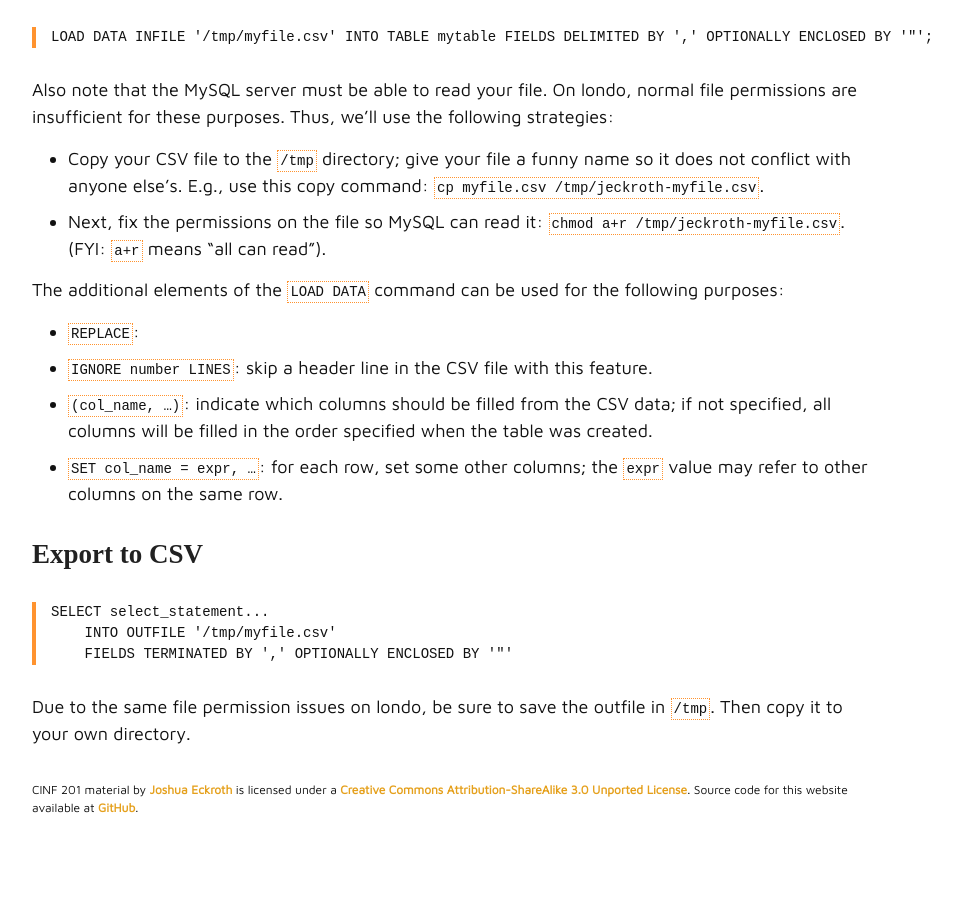
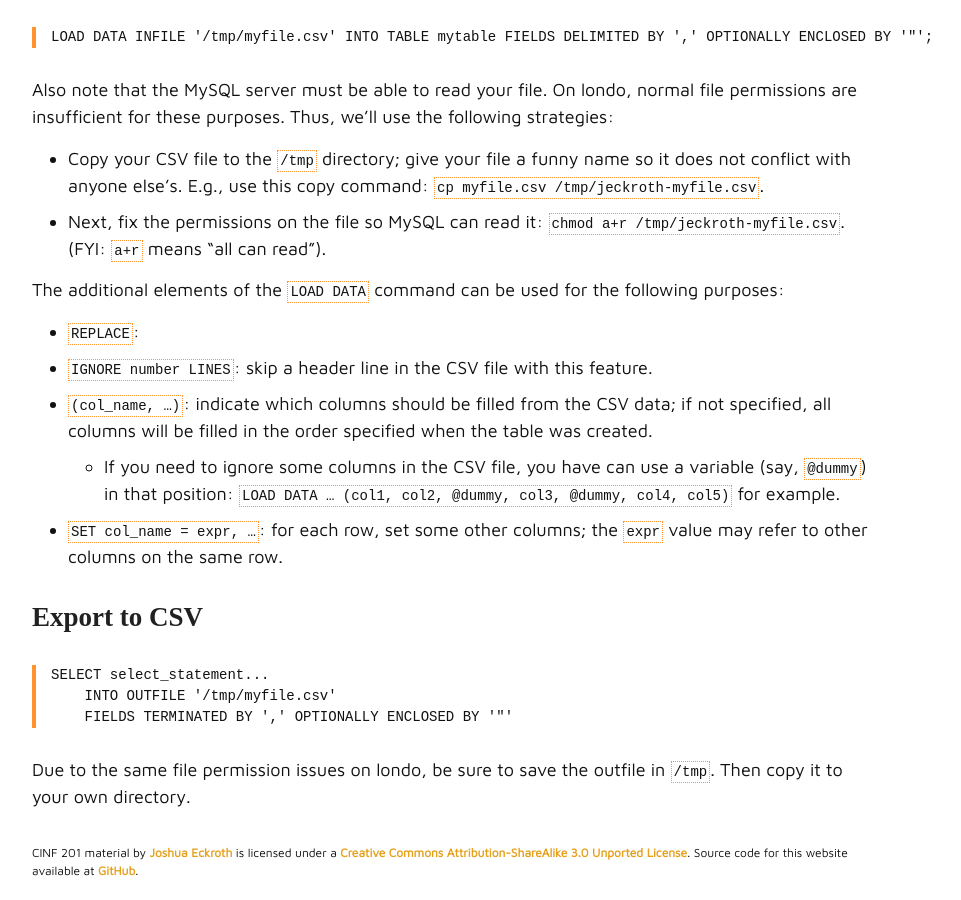
Before and after one commit to joshuaeckroth/cinf201-website, a Jekyll site: the page built from notes/import-export.md, in a window 1280 px wide and 900 px high, scrolled down 1616 px. Shown: the whole window, without its empty margins (183-1144 px from the left). Built offline with Jekyll 4.4.1, drawn with Linux system fonts in a browser that asks for light colours; some web fonts are replaced; before the commit the page ends 2453 px from its top, so only the background shows below that.

Commit message:
Added info for ignoring columns on CSV import

```diff
--- a/notes/import-export.md
+++ b/notes/import-export.md
@@ -70,6 +70,7 @@ The additional elements of the `LOAD DATA` command can be used for the following
 - `REPLACE`:
 - `IGNORE number LINES`: skip a header line in the CSV file with this feature.
 - `(col_name, …)`: indicate which columns should be filled from the CSV data; if not specified, all columns will be filled in the order specified when the table was created.
+  - If you need to ignore some columns in the CSV file, you have can use a variable (say, `@dummy`) in that position: `LOAD DATA … (col1, col2, @dummy, col3, @dummy, col4, col5)` for example.
 - `SET col_name = expr, …`: for each row, set some other columns; the `expr` value may refer to other columns on the same row.
 
 ## Export to CSV
```
